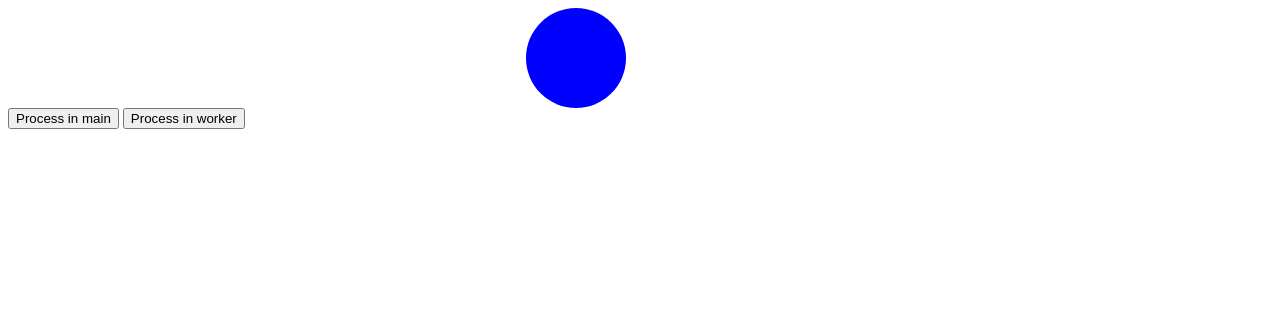
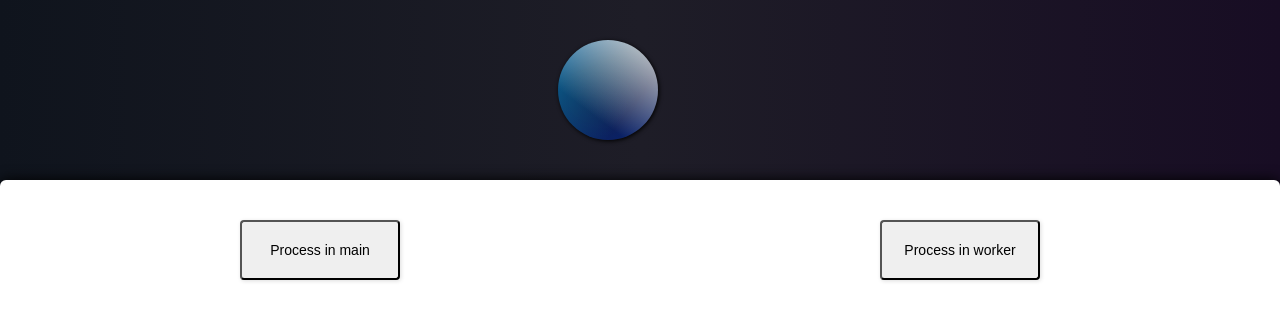
Before and after one commit to frankieyan/web-workers-demo, a plain HTML site: page index.html in a window 1280 px wide. Drawn offline with Linux system fonts and the light colour scheme.

Commit message:
Update animation and button styling for bonus points =)

```diff
--- a/animation.mjs
+++ b/animation.mjs
@@ -17,12 +17,12 @@ function animateBall() {
   }
 
   currentX += direction
-  animatedBall.setAttribute('style', `transform: translate(${currentX}px)`)
+  animatedBall.style.transform = `translate(${currentX}px)`
 }
 
 function runAnimation() {
   cancelAnimationFrame(animationFrame)
-  animationFrame = requestAnimationFrame(() => runAnimation())
+  animationFrame = requestAnimationFrame(runAnimation)
 
   animateBall()
 }
--- a/index.css
+++ b/index.css
@@ -1,7 +1,52 @@
+body {
+  display: flex;
+  margin: 0;
+  background: linear-gradient(0.25turn, #0f141d, #1e1d27, #180d24);
+}
+
+#animation-container {
+  position: relative;
+  height: 180px;
+}
+
+#controls {
+  position: absolute;
+  box-sizing: border-box;
+  width: 100vw;
+  height: calc(100vh - 180px);
+  bottom: 0;
+  padding-top: 40px;
+  overflow-y: scroll;
+  background: white;
+  box-shadow: 0 0 14px #000;
+  border-top-left-radius: 6px;
+  border-top-right-radius: 6px;
+}
+
 #animated-ball {
+  position: absolute;
   display: block;
   width: 100px;
   height: 100px;
+  top: 40px;
   border-radius: 50px;
-  background-color: blue;
+  background: linear-gradient(217deg, rgba(255,255,255,.8), rgba(255,255,255,0) 70.71%),
+            linear-gradient(127deg, rgba(0, 124, 196, 0.8), rgba(0,124,196,0) 70.71%),
+            linear-gradient(336deg, rgba(0, 36, 135, 0.8), rgba(0,36,135,0) 70.71%);
+  box-shadow: 1px 1px 4px #000;
 }
+
+.button-group {
+  display: flex;
+  align-items: center;
+  justify-content: space-around;
+}
+
+button {
+  height: 60px;
+  width: 160px;
+  border-radius: 4px;
+  cursor: pointer;
+  box-shadow: 1px 1px 4px #ddd;
+  font-size: 14px;
+}
--- a/index.html
+++ b/index.html
@@ -8,10 +8,18 @@
   <link rel="stylesheet" href="index.css">
 </head>
 <body>
-  <div id="animated-ball"></div>
-  <button id="start-main">Process in main</button>
-  <button id="start-worker">Process in worker</button>
-  <section id="data" style="width: 700px"></section>
+  <section id="animation-container">
+    <div id="animated-ball"></div>
+  </section>
+
+  <section id="controls">
+    <section class="button-group">
+      <button id="start-main">Process in main</button>
+      <button id="start-worker">Process in worker</button>
+    </section>
+
+    <section id="data"></section>
+  </section>
   <script type="module" src="index.mjs"></script>
 </body>
 </html>
```
